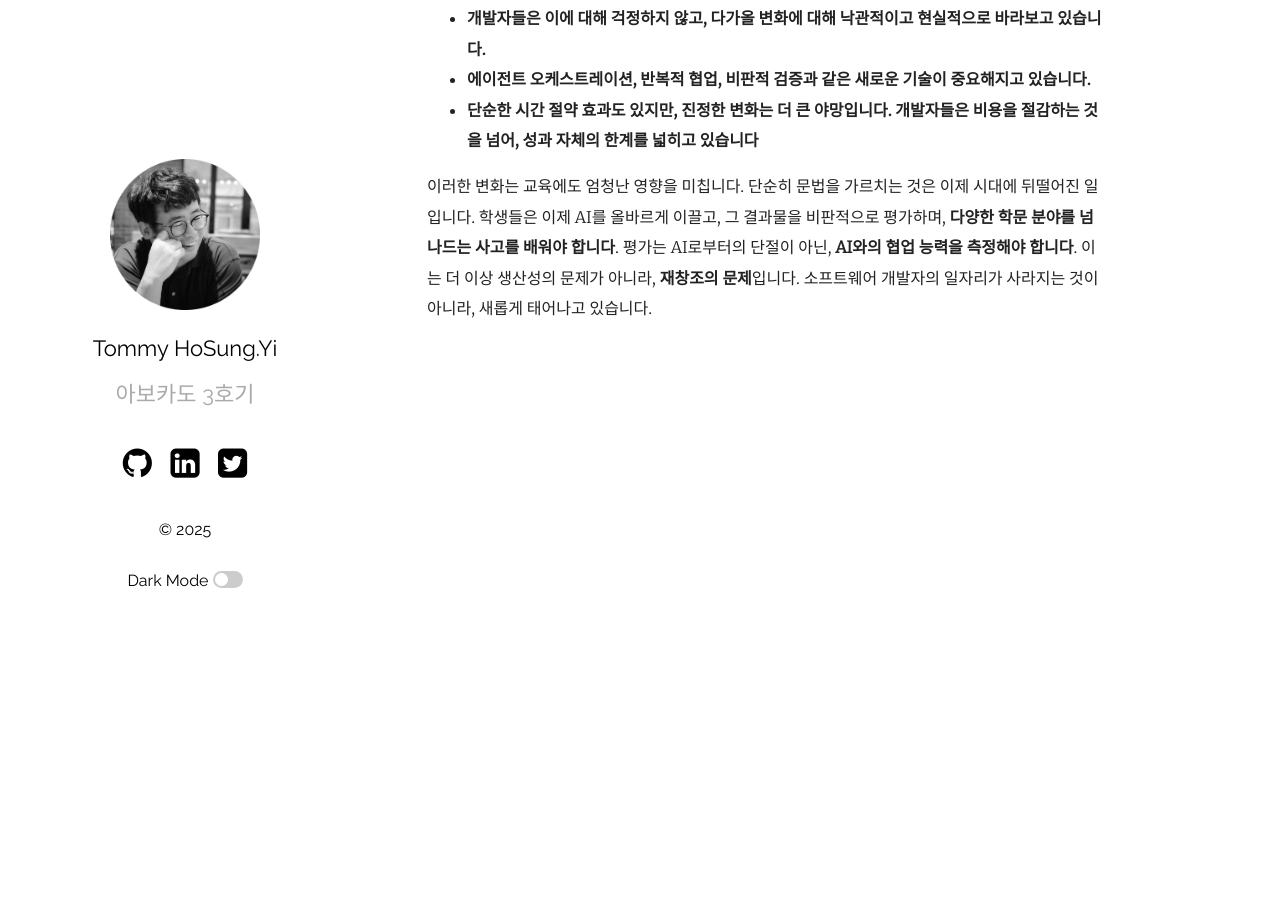
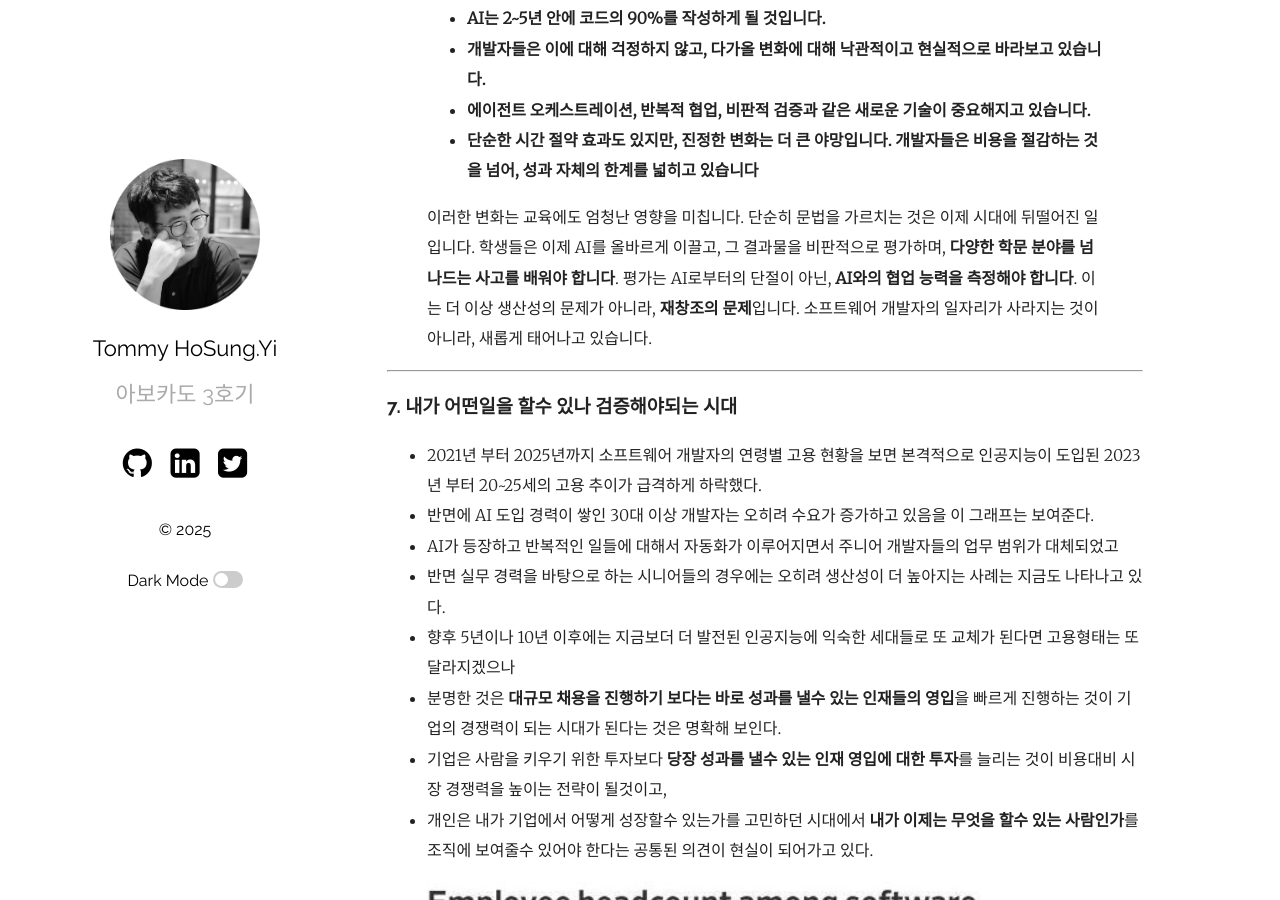
Before and after one commit to hslee77/hslee77.github.io, a Jekyll site: the page built from wiki/linux/2025-09-28-ai.md, in a window 1280 px wide and 900 px high, scrolled down 4203 px. Built offline with Jekyll 4.4.1, drawn with Linux system fonts in a browser that asks for light colours; some of the changed text lies outside the part shown.

Commit message:
20251001 ai update v2.4

```diff
--- a/wiki/linux/2025-09-28-ai.md
+++ b/wiki/linux/2025-09-28-ai.md
@@ -10,6 +10,7 @@ categories: [AI, Moral, Ethic, Tech]
 4. [Sovereign AI가 왜 나왔나?](#4-소버린-ai-sovereign-ai)
 5. [딥시크가 무슨일을 했길래?](#5-deepseek의-충격-sovereign-ai)
 6. [깃허브 CEO는 무엇을 남기고 떠났나?](#4-토마스-돔케깃허브-ceo의-트윗)
+7. [그럼 취업의 형태는 어떻게 바뀌는거지?](#7-내가-어떤일을-할수-있나-검증해야되는-시대)
 
 ### 1. OpenAI는 어떻게 설립된 회사인가?
 
@@ -120,3 +121,22 @@ categories: [AI, Moral, Ethic, Tech]
 > - **단순한 시간 절약 효과도 있지만, 진정한 변화는 더 큰 야망입니다. 개발자들은 비용을 절감하는 것을 넘어, 성과 자체의 한계를 넓히고 있습니다**
 
 >이러한 변화는 교육에도 엄청난 영향을 미칩니다. 단순히 문법을 가르치는 것은 이제 시대에 뒤떨어진 일입니다. 학생들은 이제 AI를 올바르게 이끌고, 그 결과물을 비판적으로 평가하며, **다양한 학문 분야를 넘나드는 사고를 배워야 합니다**. 평가는 AI로부터의 단절이 아닌, **AI와의 협업 능력을 측정해야 합니다**. 이는 더 이상 생산성의 문제가 아니라, **재창조의 문제**입니다. 소프트웨어 개발자의 일자리가 사라지는 것이 아니라, 새롭게 태어나고 있습니다.
+
+-----------
+
+### 7. 내가 어떤일을 할수 있나 검증해야되는 시대
+
+* 2021년 부터 2025년까지 소프트웨어 개발자의 연령별 고용 현황을 보면 본격적으로 인공지능이 도입된 2023년 부터 20~25세의
+고용 추이가 급격하게 하락했다.
+* 반면에 AI 도입 경력이 쌓인 30대 이상 개발자는 오히려 수요가 증가하고 있음을 이 그래프는 보여준다.
+* AI가 등장하고 반복적인 일들에 대해서 자동화가 이루어지면서 주니어 개발자들의 업무 범위가 대체되었고
+* 반면 실무 경력을 바탕으로 하는 시니어들의 경우에는 오히려 생산성이 더 높아지는 사례는 지금도 나타나고 있다.
+* 향후 5년이나 10년 이후에는 지금보더 더 발전된 인공지능에 익숙한 세대들로 또 교체가 된다면 고용형태는 또 달라지겠으나
+* 분명한 것은 **대규모 채용을 진행하기 보다는 바로 성과를 낼수 있는 인재들의 영입**을 빠르게 진행하는 것이
+기업의 경쟁력이 되는 시대가 된다는 것은 명확해 보인다.
+* 기업은 사람을 키우기 위한 투자보다 **당장 성과를 낼수 있는 인재 영입에 대한 투자**를 늘리는 것이 비용대비 시장 경쟁력을 높이는 전략이 될것이고,
+* 개인은 내가 기업에서 어떻게 성장할수 있는가를 고민하던 시대에서 **내가 이제는 무엇을 할수 있는 사람인가**를
+조직에 보여줄수 있어야 한다는 공통된 의견이 현실이 되어가고 있다.
+
+> <img src="/img/linuxtech/aijob.jpg" alt="screenshot" align=left width="650"/>
+<div style="clear:both;"></div>
```
Also changed, not shown: wiki/memo/2025-09-06-diary.md (+5 -1 lines), img/2025life/equality.png (added), img/linuxtech/aijob.jpg (added).
